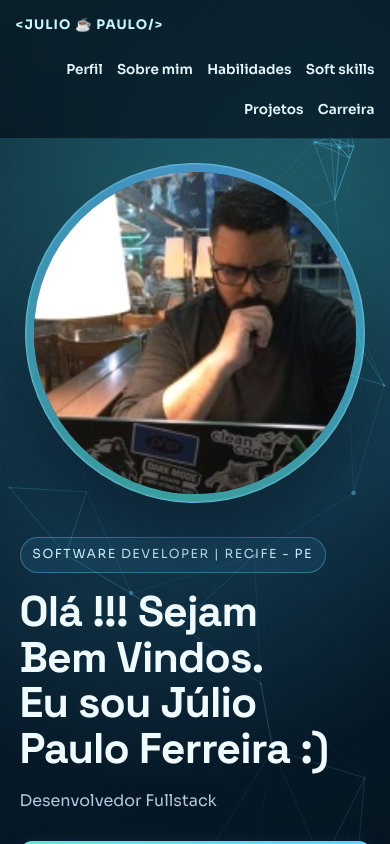
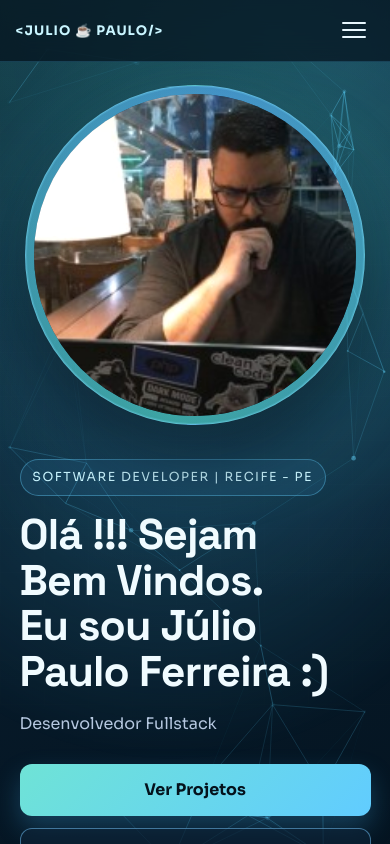
Before and after one commit to JPFerreira96/portfolio, a Next.js app: page / in a window 390 px wide. Shown: the top 844 px of the page. Built offline with nearby package versions, Linux system fonts and the light colour scheme.

Commit message:
[fix] Ajustes visuais e correção de responsividade na HeroSection adicionando menu Hamburguer

```diff
--- a/app/globals.css
+++ b/app/globals.css
@@ -388,6 +388,36 @@ h2 {
   animation-play-state: paused;
 }
 
+.projects-nav {
+  display: flex;
+  justify-content: center;
+  gap: 0.75rem;
+  margin-top: 1.2rem;
+}
+
+.projects-nav-btn {
+  width: 44px;
+  height: 44px;
+  border-radius: 50%;
+  border: 1px solid rgba(91, 209, 255, 0.35);
+  background: rgba(8, 20, 32, 0.85);
+  color: #d9f7ff;
+  font-size: 1.4rem;
+  font-weight: 700;
+  cursor: pointer;
+  display: flex;
+  align-items: center;
+  justify-content: center;
+  box-shadow: 0 14px 26px rgba(3, 12, 24, 0.35);
+  transition: transform 0.2s ease, border-color 0.2s ease, box-shadow 0.2s ease;
+}
+
+.projects-nav-btn:hover {
+  transform: scale(1.08);
+  border-color: rgba(91, 209, 255, 0.65);
+  box-shadow: 0 18px 30px rgba(3, 12, 24, 0.45);
+}
+
 @keyframes projects-marquee {
   from {
     transform: translateX(-50%);
--- a/components/HeroSection.module.css
+++ b/components/HeroSection.module.css
@@ -48,6 +48,39 @@
   gap: 1.4rem;
   flex-wrap: wrap;
   justify-content: flex-end;
+}
+
+.hamburger {
+  display: none;
+  flex-direction: column;
+  justify-content: center;
+  gap: 5px;
+  background: none;
+  border: none;
+  cursor: pointer;
+  padding: 0.5rem;
+  z-index: 11;
+}
+
+.hamburgerBar {
+  display: block;
+  width: 24px;
+  height: 2px;
+  background: #e7f7ff;
+  border-radius: 2px;
+  transition: transform 0.3s ease, opacity 0.3s ease;
+}
+
+.hamburgerBar.hamburgerOpen:nth-child(1) {
+  transform: translateY(7px) rotate(45deg);
+}
+
+.hamburgerBar.hamburgerOpen:nth-child(2) {
+  opacity: 0;
+}
+
+.hamburgerBar.hamburgerOpen:nth-child(3) {
+  transform: translateY(-7px) rotate(-45deg);
 }
 
 .navLink {
@@ -322,16 +355,37 @@
 
 @media (max-width: 640px) {
   .topBarInner {
-    flex-direction: column;
-    align-items: flex-start;
+    flex-direction: row;
+    align-items: center;
+    flex-wrap: wrap;
+  }
+
+  .hamburger {
+    display: flex;
   }
 
   .nav {
-    gap: 0.9rem;
+    display: none;
+    width: 100%;
+    flex-direction: column;
+    align-items: flex-start;
+    gap: 0;
+    padding: 0.5rem 0;
+  }
+
+  .nav.navOpen {
+    display: flex;
   }
 
   .navLink {
-    font-size: 0.85rem;
+    font-size: 0.95rem;
+    width: 100%;
+    padding: 0.7rem 0;
+    border-bottom: 1px solid rgba(80, 199, 255, 0.1);
+  }
+
+  .navLink:last-child {
+    border-bottom: none;
   }
 
   .inner {
--- a/components/HeroSection.tsx
+++ b/components/HeroSection.tsx
@@ -1,7 +1,7 @@
 "use client";
 
 import Image from "next/image";
-import { useRef, useState } from "react";
+import { useRef, useState, useEffect } from "react";
 import { motion, easeOut } from "framer-motion";
 import { NeuralBackground } from "./NeuralBackground";
 import styles from "./HeroSection.module.css";
@@ -24,6 +24,14 @@ import styles from "./HeroSection.module.css";
 export function HeroSection() {
   const heroRef = useRef<HTMLElement>(null);
   const [heroImage, setHeroImage] = useState("/me.jpg");
+  const [menuOpen, setMenuOpen] = useState(false);
+
+  useEffect(() => {
+    if (!menuOpen) return;
+    const close = () => setMenuOpen(false);
+    window.addEventListener("resize", close);
+    return () => window.removeEventListener("resize", close);
+  }, [menuOpen]);
 
   const containerVariants = {
     hidden: { opacity: 0 },
@@ -66,23 +74,33 @@ export function HeroSection() {
           <a className={styles.brand} href="#perfil" aria-label="Ir para o topo">
             {`<Julio ☕ Paulo/>`}
           </a>
-          <nav className={styles.nav} aria-label="Navegacao principal">
-            <a className={styles.navLink} href="#perfil">
+          <button
+            className={styles.hamburger}
+            aria-label={menuOpen ? "Fechar menu" : "Abrir menu"}
+            aria-expanded={menuOpen}
+            onClick={() => setMenuOpen((v) => !v)}
+          >
+            <span className={`${styles.hamburgerBar} ${menuOpen ? styles.hamburgerOpen : ""}`} />
+            <span className={`${styles.hamburgerBar} ${menuOpen ? styles.hamburgerOpen : ""}`} />
+            <span className={`${styles.hamburgerBar} ${menuOpen ? styles.hamburgerOpen : ""}`} />
+          </button>
+          <nav className={`${styles.nav} ${menuOpen ? styles.navOpen : ""}`} aria-label="Navegacao principal">
+            <a className={styles.navLink} href="#perfil" onClick={() => setMenuOpen(false)}>
               Perfil
             </a>
-            <a className={styles.navLink} href="#sobre">
+            <a className={styles.navLink} href="#sobre" onClick={() => setMenuOpen(false)}>
               Sobre mim
             </a>
-            <a className={styles.navLink} href="#stack">
+            <a className={styles.navLink} href="#stack" onClick={() => setMenuOpen(false)}>
               Habilidades
             </a>
-            <a className={styles.navLink} href="#soft-skills">
+            <a className={styles.navLink} href="#soft-skills" onClick={() => setMenuOpen(false)}>
               Soft skills
             </a>
-            <a className={styles.navLink} href="#projetos">
+            <a className={styles.navLink} href="#projetos" onClick={() => setMenuOpen(false)}>
               Projetos
             </a>
-            <a className={styles.navLink} href="#carreira">
+            <a className={styles.navLink} href="#carreira" onClick={() => setMenuOpen(false)}>
               Carreira
             </a>
             {/* <a className={styles.navLink} href="#contato">
--- a/components/ProjectsCarousel.tsx
+++ b/components/ProjectsCarousel.tsx
@@ -1,6 +1,6 @@
 "use client";
 
-import { useEffect, useRef, useState } from "react";
+import { useEffect, useRef, useState, useCallback } from "react";
 import { ProjectCard, type ProjectCardProps } from "@/components/ProjectCard";
 
 type ProjectsCarouselProps = {
@@ -39,6 +39,40 @@ export function ProjectsCarousel({ projects, speed = 0.45 }: ProjectsCarouselPro
     };
   }, [projects.length, speed]);
 
+  const shift = useCallback((direction: "prev" | "next") => {
+    const track = trackRef.current;
+    if (!track) return;
+
+    const cardWidth = track.querySelector<HTMLElement>(".project-card")?.offsetWidth ?? 376;
+    const gap = 16;
+    const step = cardWidth + gap;
+
+    const computed = getComputedStyle(track);
+    const matrix = new DOMMatrix(computed.transform);
+    const currentX = matrix.m41;
+
+    const half = track.scrollWidth / 2;
+    const offset = direction === "next" ? -step : step;
+    let newX = currentX + offset;
+
+    if (newX > 0) newX -= half;
+    if (newX < -half) newX += half;
+
+    track.style.animation = "none";
+    track.style.transform = `translateX(${newX}px)`;
+
+    requestAnimationFrame(() => {
+      track.style.removeProperty("animation");
+      track.style.removeProperty("transform");
+      const fraction = Math.abs(newX) / half;
+      const totalDuration = Number.parseFloat(
+        track.style.getPropertyValue("--projects-marquee-duration") || "60"
+      );
+      const remaining = totalDuration * (1 - fraction);
+      track.style.animationDelay = `-${totalDuration - remaining}s`;
+    });
+  }, []);
+
   const duplicatedProjects = [...projects, ...projects];
 
   return (
@@ -66,6 +100,22 @@ export function ProjectsCarousel({ projects, speed = 0.45 }: ProjectsCarouselPro
           ))}
         </div>
       </div>
+      <div className="projects-nav">
+        <button
+          className="projects-nav-btn"
+          onClick={() => shift("prev")}
+          aria-label="Projeto anterior"
+        >
+          ‹
+        </button>
+        <button
+          className="projects-nav-btn"
+          onClick={() => shift("next")}
+          aria-label="Próximo projeto"
+        >
+          ›
+        </button>
+      </div>
     </div>
   );
 }
```
